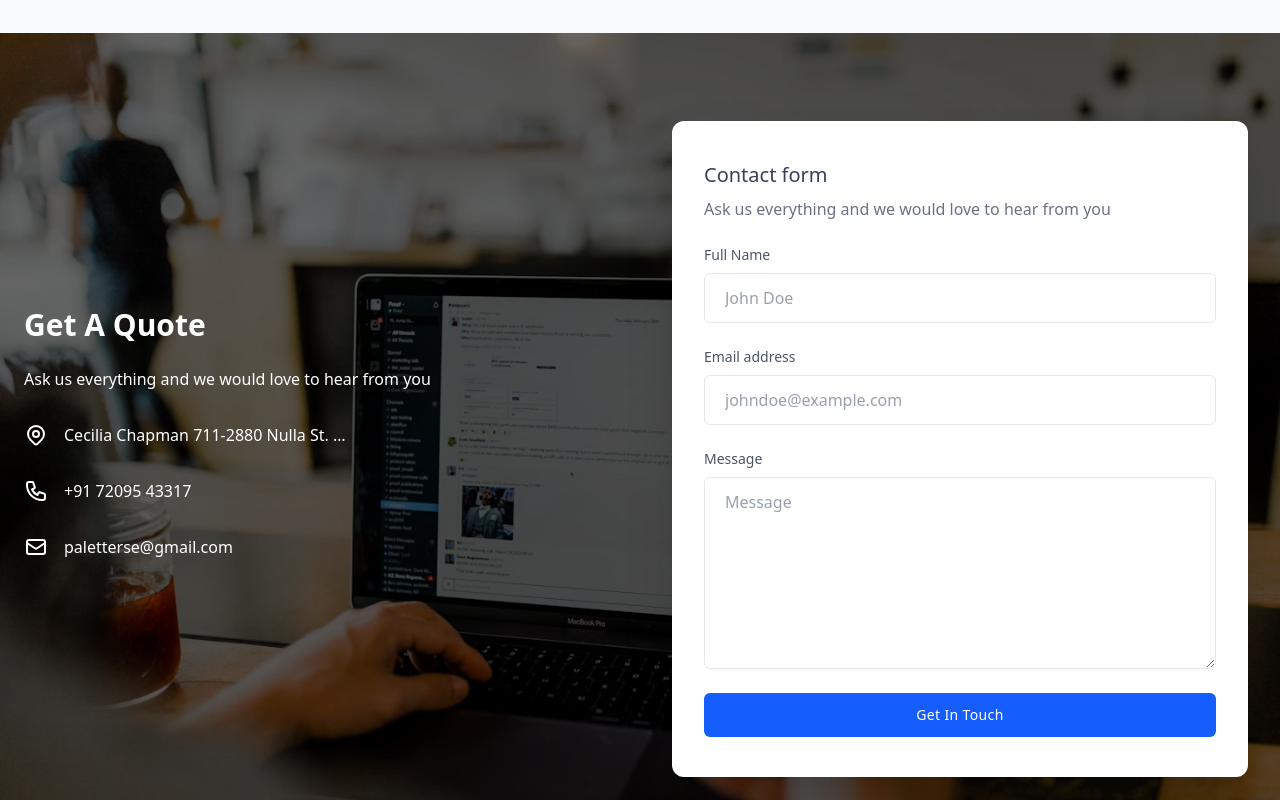
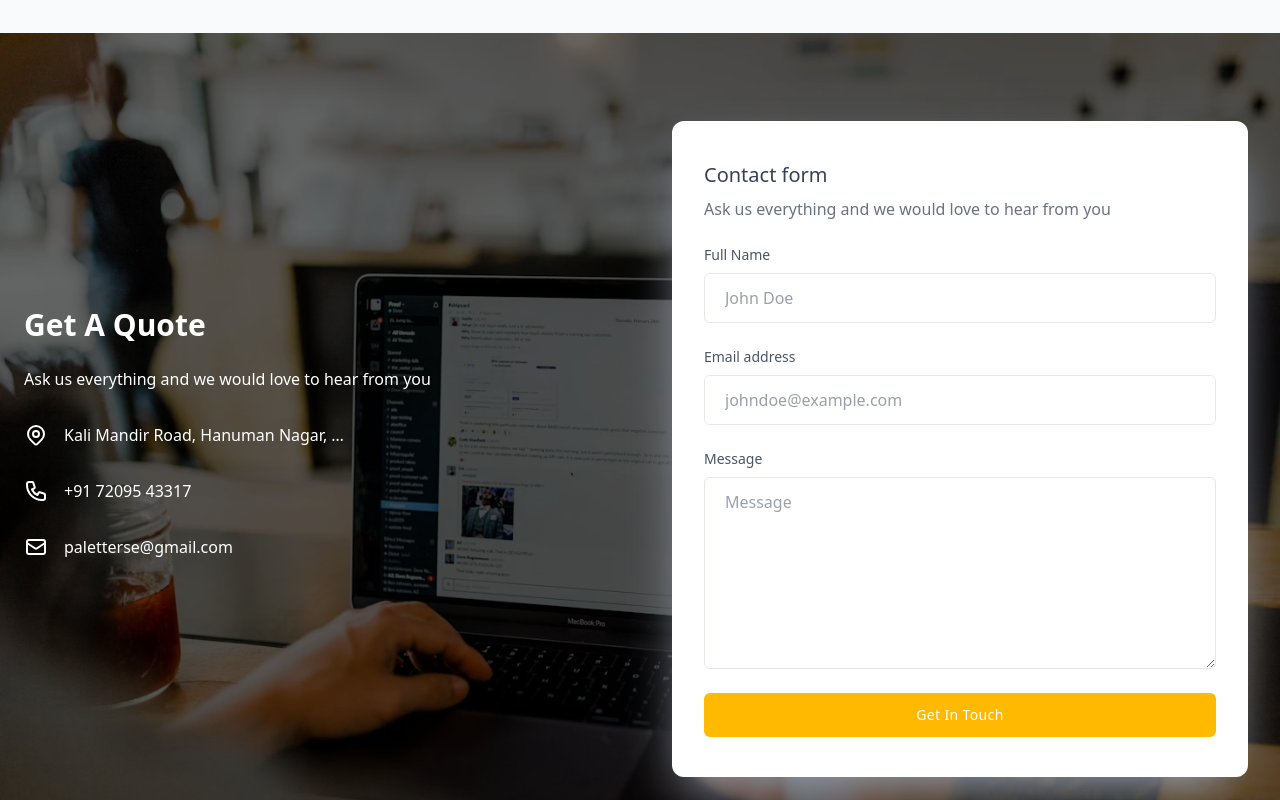
Before and after one commit to dcoder-nikhil0/Paletters, a React (Vite) app in the folder client/: page /about in a window 1280 px wide. Shown: the part 2340-3140 px from the top of the page. Built offline with nearby package versions, Linux system fonts and the light colour scheme.

Commit message:
Contact form

```diff
--- a/client/src/Components/Contact/Form.jsx
+++ b/client/src/Components/Contact/Form.jsx
@@ -46,8 +46,7 @@ const Form = () => {
                     </svg>
 
                     <span className="mx-2 text-white truncate w-72">
-                      Cecilia Chapman 711-2880 Nulla St. Mankato Mississippi
-                      96522
+                      Kali Mandir Road, Hanuman Nagar, Patna, Bihar 800020
                     </span>
                   </p>
 
@@ -96,49 +95,49 @@ const Form = () => {
               </div>
 
               <div className="mt-8 lg:w-1/2 lg:mx-6">
-                <div className="w-full px-8 py-10 mx-auto overflow-hidden bg-white shadow-2xl rounded-xl dark:bg-gray-900 lg:max-w-xl">
-                  <h1 className="text-xl font-medium text-gray-700 dark:text-gray-200">
+                <div className="w-full px-8 py-10 mx-auto overflow-hidden bg-white shadow-2xl shadow-gray-400 rounded-xl  lg:max-w-xl">
+                  <h1 className="text-xl font-medium text-gray-700 ">
                     Contact form
                   </h1>
 
-                  <p className="mt-2 text-gray-500 dark:text-gray-400">
+                  <p className="mt-2 text-gray-500 ">
                     Ask us everything and we would love to hear from you
                   </p>
 
                   <form className="mt-6">
                     <div className="flex-1">
-                      <label className="block mb-2 text-sm text-gray-600 dark:text-gray-200">
+                      <label className="block mb-2 text-sm text-gray-600 ">
                         Full Name
                       </label>
                       <input
                         type="text"
                         placeholder="John Doe"
-                        className="block w-full px-5 py-3 mt-2 text-gray-700 bg-white border border-gray-200 rounded-md dark:bg-gray-900 dark:text-gray-300 dark:border-gray-600 focus:border-blue-400 focus:ring-blue-300 focus:ring-opacity-40 dark:focus:border-blue-300 focus:outline-none focus:ring"
+                        className="block w-full px-5 py-3 mt-2 text-gray-700 bg-white border border-gray-200 rounded-md  dark:border-gray-600 focus:border-blue-400 focus:ring-blue-300 focus:ring-opacity-40 dark:focus:border-blue-300 focus:outline-none focus:ring"
                       />
                     </div>
 
                     <div className="flex-1 mt-6">
-                      <label className="block mb-2 text-sm text-gray-600 dark:text-gray-200">
+                      <label className="block mb-2 text-sm text-gray-600 ">
                         Email address
                       </label>
                       <input
                         type="email"
                         placeholder="johndoe@example.com"
-                        className="block w-full px-5 py-3 mt-2 text-gray-700 bg-white border border-gray-200 rounded-md dark:bg-gray-900 dark:text-gray-300 dark:border-gray-600 focus:border-blue-400 focus:ring-blue-300 focus:ring-opacity-40 dark:focus:border-blue-300 focus:outline-none focus:ring"
+                        className="block w-full px-5 py-3 mt-2 text-gray-700 bg-white border border-gray-200 rounded-md  dark:border-gray-600 focus:border-blue-400 focus:ring-blue-300 focus:ring-opacity-40 dark:focus:border-blue-300 focus:outline-none focus:ring"
                       />
                     </div>
 
                     <div className="w-full mt-6">
-                      <label className="block mb-2 text-sm text-gray-600 dark:text-gray-200">
+                      <label className="block mb-2 text-sm text-gray-600 ">
                         Message
                       </label>
                       <textarea
-                        className="block w-full h-32 px-5 py-3 mt-2 text-gray-700 placeholder-gray-400 bg-white border border-gray-200 rounded-md md:h-48 dark:bg-gray-900 dark:text-gray-300 dark:border-gray-600 focus:border-blue-400 focus:ring-blue-300 focus:ring-opacity-40 dark:focus:border-blue-300 focus:outline-none focus:ring"
+                        className="block w-full h-32 px-5 py-3 mt-2 text-gray-700 placeholder-gray-400 bg-white border border-gray-200 rounded-md md:h-48  dark:border-gray-600 focus:border-blue-400 focus:ring-blue-300 focus:ring-opacity-40 dark:focus:border-blue-300 focus:outline-none focus:ring"
                         placeholder="Message"
                       ></textarea>
                     </div>
 
-                    <button className="w-full px-6 py-3 mt-6 text-sm font-medium tracking-wide text-white capitalize transition-colors duration-300 transform bg-blue-600 rounded-md hover:bg-blue-500 focus:outline-none focus:ring focus:ring-blue-400 focus:ring-opacity-50">
+                    <button className="w-full px-6 py-3 mt-6 text-sm font-medium tracking-wide text-white capitalize transition-colors duration-300 transform bg-amber-400 rounded-md hover:bg-amber-500 focus:outline-none focus:ring focus:ring-blue-400 focus:ring-opacity-50">
                       get in touch
                     </button>
                   </form>
```
